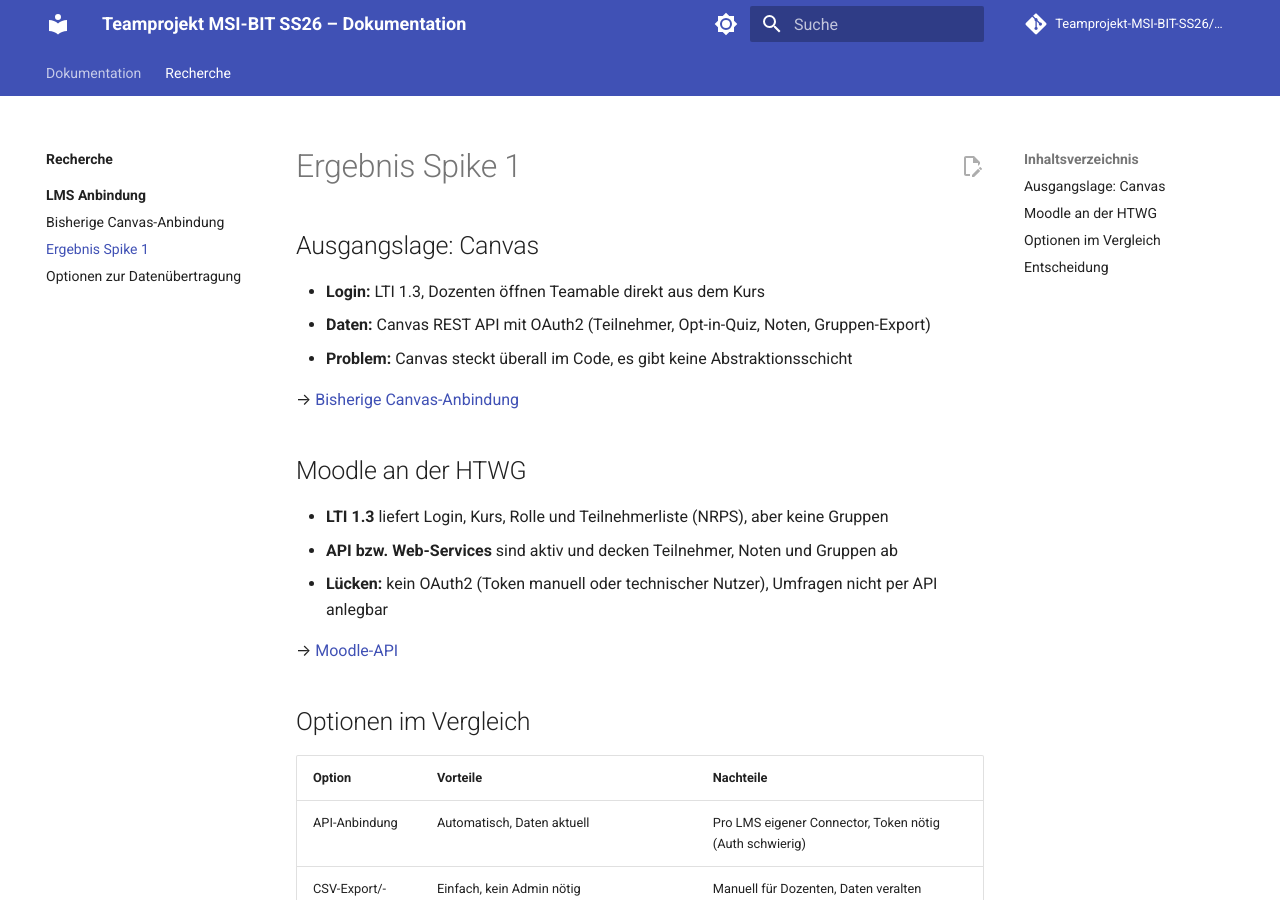
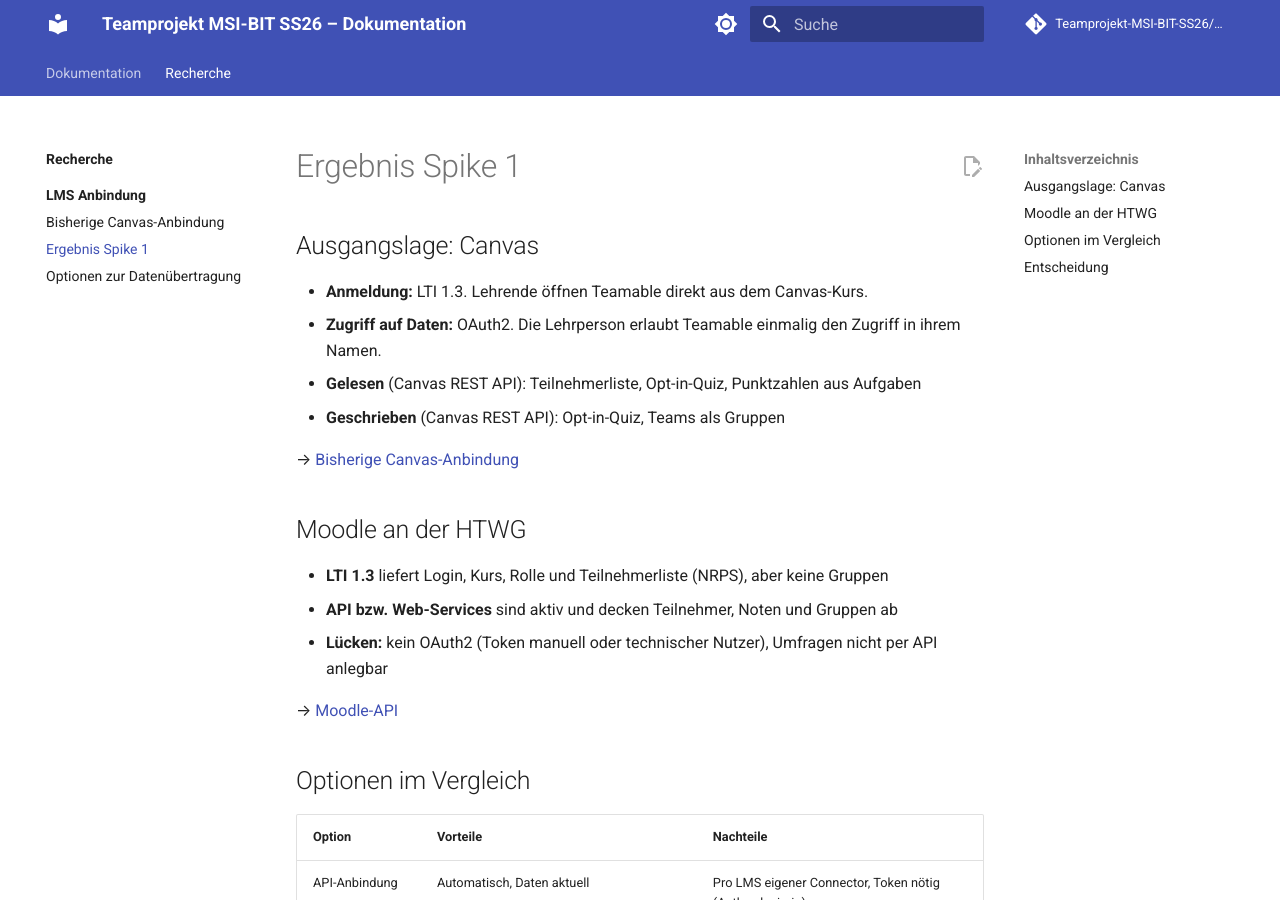
Before and after one commit to Teamprojekt-MSI-BIT-SS26/documentation, an MkDocs documentation site: the page built from docs/recherche/LMS-Anbindung/ergebnis-spike-1.md, in a window 1280 px wide and 900 px high. Built offline with MkDocs 1.6.1 and Material for MkDocs 9.7.7, drawn with Linux system fonts in a browser that asks for light colours; comment, search, counter and statistics services are not loaded.

Commit message:
bisherige canvas anbindung anpassung doc

```diff
--- a/docs/recherche/LMS-Anbindung/ergebnis-spike-1.md
+++ b/docs/recherche/LMS-Anbindung/ergebnis-spike-1.md
@@ -2,9 +2,10 @@
 
 ## Ausgangslage: Canvas
 
-- **Login:** LTI 1.3, Dozenten öffnen Teamable direkt aus dem Kurs
-- **Daten:** Canvas REST API mit OAuth2 (Teilnehmer, Opt-in-Quiz, Noten, Gruppen-Export)
-- **Problem:** Canvas steckt überall im Code, es gibt keine Abstraktionsschicht
+- **Anmeldung:** LTI 1.3. Lehrende öffnen Teamable direkt aus dem Canvas-Kurs.
+- **Zugriff auf Daten:** OAuth2. Die Lehrperson erlaubt Teamable einmalig den Zugriff in ihrem Namen.
+- **Gelesen** (Canvas REST API): Teilnehmerliste, Opt-in-Quiz, Punktzahlen aus Aufgaben
+- **Geschrieben** (Canvas REST API): Opt-in-Quiz, Teams als Gruppen
 
 → [Bisherige Canvas-Anbindung](bisherige-canvas-anbindung.md)
 
```
